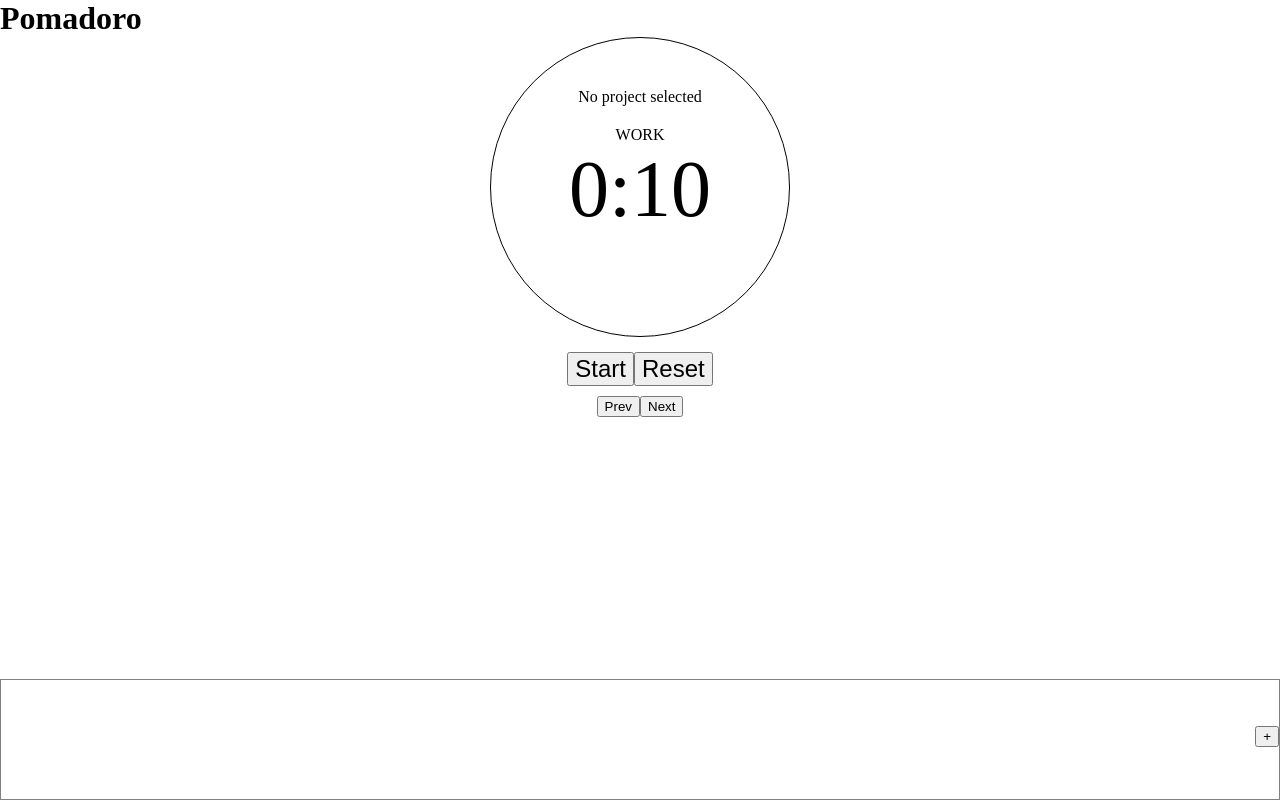
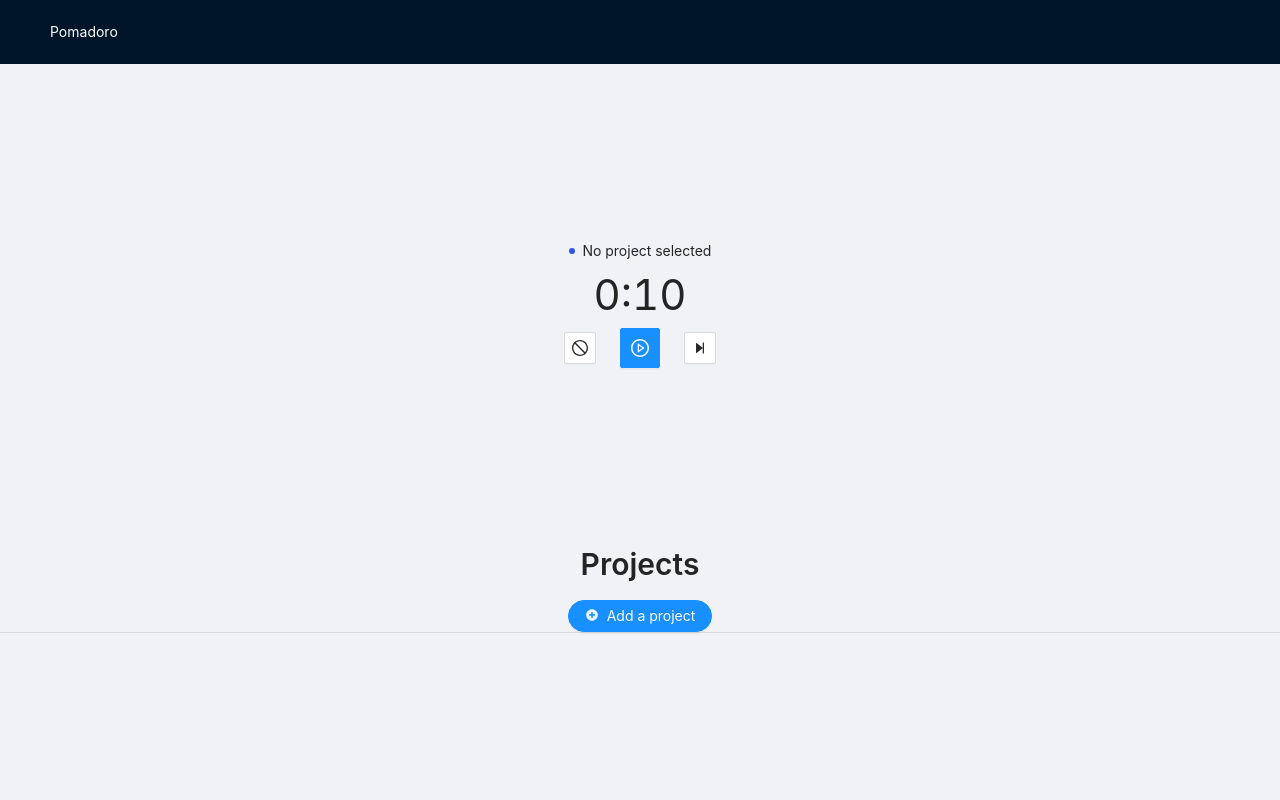
Before and after one commit to Furetur/pomadoro, a React (Vite) app: page / in a window 1280 px wide. Built offline with nearby package versions, Linux system fonts and the light colour scheme; the HTML template or start-up script is replaced by a standard one.

Commit message:
design partially done

```diff
--- a/src/App.tsx
+++ b/src/App.tsx
@@ -6,13 +6,26 @@ import Header from './components/Header/Header';
 import Main from './components/Main/Main';
 import AddProjectField from './components/ProjectsList/AddProjectField';
 import AddProjectButton from './components/ProjectsList/AddProjectButton';
+import 'antd/dist/antd.css';
+import {Layout, Typography, Row, Col} from 'antd';
+import MainTimer from './components/MainTimer/MainTimer';
 
 const App = (): ReactElement => {
 	return (
 		<mainStoreContext.Provider value={mainStore}>
-			<Header />
-			<Main />
-			<ProjectsList />
+			<Layout>
+				<Layout.Header>
+					<Typography style={{color: 'white'}}>Pomadoro</Typography>
+				</Layout.Header>
+				<Layout.Content>
+					<Row justify="center" align="middle" style={{height: '60vh'}}>
+						<Col>
+							<MainTimer />
+						</Col>
+					</Row>
+					<ProjectsList />
+				</Layout.Content>
+			</Layout>
 		</mainStoreContext.Provider>
 	);
 };
--- a/src/components/LoopTemplateEditor/TimerTemplateEditor.tsx
+++ b/src/components/LoopTemplateEditor/TimerTemplateEditor.tsx
@@ -2,6 +2,7 @@ import React, {ReactElement} from 'react';
 import TimerTemplate, {TimerType} from '../../models/templates/TimerTemplate';
 import {useObserver} from 'mobx-react';
 import Select from 'react-select';
+import {Radio, Slider} from 'antd';
 
 interface Props {
 	timerTemplate: TimerTemplate;
@@ -17,22 +18,35 @@ export default function TimerTemplateEditor({
 }: Props): ReactElement {
 	return useObserver(() => (
 		<div>
-			<Select
+			<Radio.Group
+				value={timerTemplate.type}
+				onChange={(event) => timerTemplate.updateType(event.target.value)}
+			>
+				<Radio.Button value="work">Work</Radio.Button>
+				<Radio.Button value="rest">Rest</Radio.Button>
+			</Radio.Group>
+			{/* <Select
 				value={options.find((option) => option.value === timerTemplate.type)}
 				options={options}
 				onChange={(option: {value: string}) =>
 					timerTemplate.updateType(option.value as TimerType)
 				}
+			/> */}
+			<Slider
+				tooltipVisible
+				min={1}
+				max={100}
+				defaultValue={20}
+				onChange={(value) => timerTemplate.updateDuration(value)}
 			/>
-
-			<input
+			{/* <input
 				type="number"
 				name="duration"
 				value={timerTemplate.duration}
 				onChange={(event) =>
 					timerTemplate.updateDuration(Number.parseInt(event.target.value, 10))
 				}
-			/>
+			/> */}
 		</div>
 	));
 }
--- a/src/components/MainTimer/MainTimer.tsx
+++ b/src/components/MainTimer/MainTimer.tsx
@@ -3,13 +3,32 @@ import TimerWatchFace from './TimerWatchFace';
 import {useObserver} from 'mobx-react';
 import mainStoreContext from '../../context/MainStoreContext';
 import MainTimerActions from './MainTimerActions';
+import {Row, Col, Typography} from 'antd';
+import ProjectTopBar from '../Project/ProjectTopBar';
+import formatSeconds from '../../utils/formatSeconds';
+import styled from 'styled-components';
+
+const ApproximatelyCenterVertically = styled.div`
+	margin-top: 30vh;
+`;
 
 export default function MainTimer(): ReactElement {
 	const mainStore = useContext(mainStoreContext);
 	return useObserver(() => (
-		<div>
-			<TimerWatchFace timer={mainStore.currentTimer} />
-			<MainTimerActions />
-		</div>
+		<>
+			<Row justify="center">
+				<Col>
+					<ProjectTopBar />
+				</Col>
+			</Row>
+			<Row justify="center">
+				<Col>
+					<TimerWatchFace timer={mainStore.currentTimer} />
+				</Col>
+			</Row>
+			<Row justify="center">
+				<MainTimerActions />
+			</Row>
+		</>
 	));
 }
--- a/src/components/MainTimer/MainTimerActions.tsx
+++ b/src/components/MainTimer/MainTimerActions.tsx
@@ -3,17 +3,20 @@ import mainStoreContext from '../../context/MainStoreContext';
 import {useObserver} from 'mobx-react';
 
 import './MainTimerActions.css';
+import {Button, Space, Row, Col, Popconfirm} from 'antd';
+import {
+	PlayCircleOutlined,
+	StopOutlined,
+	StepForwardOutlined,
+	PauseCircleTwoTone
+} from '@ant-design/icons';
 
 const LoopActions = () => {
 	const mainStore = useContext(mainStoreContext);
 	return useObserver(() => (
 		<div className="loop-actions">
-			<button type="button" onClick={() => mainStore.switchToPreviousTimer()}>
-				Prev
-			</button>
-			<button type="button" onClick={() => mainStore.switchToNextTimer()}>
-				Next
-			</button>
+			<Button onClick={() => mainStore.switchToPreviousTimer()}>Prev</Button>
+			<Button onClick={() => mainStore.switchToNextTimer()}>Next</Button>
 		</div>
 	));
 };
@@ -21,30 +24,73 @@ const LoopActions = () => {
 const CurrentTimerActions = (): ReactElement => {
 	const mainStore = useContext(mainStoreContext);
 	return useObserver(() => (
-		<div className="current-timer-actions">
+		// <Row>
+		// 	<Col span={8}>
+		// 		<Button
+		// 			icon={<StopOutlined />}
+		// 			shape="circle-outline"
+		// 			onClick={() => mainStore.resetTimer()}
+		// 		/>
+		// 	</Col>
+		// 	<Col span={8}>
+		// 		<Button
+		// 			type="primary"
+		// 			icon={<PlayCircleOutlined />}
+		// 			shape="circle-outline"
+		// 			size="large"
+		// 			onClick={() => mainStore.startTimer()}
+		// 		/>
+		// 	</Col>
+		// 	<Col span={8}>
+		// 		<Button
+		// 			icon={<StepForwardOutlined />}
+		// 			shape="circle-outline"
+		// 			onClick={() => mainStore.switchToNextTimer()}
+		// 		/>
+		// 	</Col>
+		// </Row>
+		<Space align="center" size="large" direction="horizontal">
+			<Popconfirm
+				title="Are you sure you want to stop the timer"
+				okText="Yes"
+				cancelText="No"
+				onConfirm={() => mainStore.resetTimer()}
+			>
+				<Button icon={<StopOutlined />} shape="circle-outline" />
+			</Popconfirm>
+
 			{mainStore.isTicking ? (
-				<button type="button" onClick={() => mainStore.stopTimer()}>
-					Stop
-				</button>
+				<Button
+					type="primary"
+					icon={<PauseCircleTwoTone />}
+					shape="circle-outline"
+					size="large"
+					onClick={() => mainStore.stopTimer()}
+				/>
 			) : (
-				<>
-					<button type="button" onClick={() => mainStore.startTimer()}>
-						Start
-					</button>
-					<button type="button" onClick={() => mainStore.resetTimer()}>
-						Reset
-					</button>
-				</>
+				<Button
+					type="primary"
+					icon={<PlayCircleOutlined />}
+					shape="circle-outline"
+					size="large"
+					onClick={() => mainStore.startTimer()}
+				/>
 			)}
-		</div>
+			<Popconfirm
+				title="Are you sure you want to stop the timer and continue to the next one"
+				okText="Yes"
+				cancelText="No"
+				onConfirm={() => mainStore.switchToNextTimer()}
+			>
+				<Button
+					icon={<StepForwardOutlined />}
+					shape="circle-outline"
+				/>
+			</Popconfirm>
+		</Space>
 	));
 };
 
 export default function MainTimerActions(): ReactElement {
-	return useObserver(() => (
-		<div className="timer-actions">
-			<CurrentTimerActions />
-			<LoopActions />
-		</div>
-	));
+	return useObserver(() => <CurrentTimerActions />);
 }
--- a/src/components/MainTimer/TimerWatchFace.tsx
+++ b/src/components/MainTimer/TimerWatchFace.tsx
@@ -4,21 +4,21 @@ import Timer from '../../models/Timer';
 import './TimerWatchFace.css';
 import formatSeconds from '../../utils/formatSeconds';
 import ProjectTopBar from '../Project/ProjectTopBar';
+import {Typography, Row, Col} from 'antd';
+import styled from 'styled-components';
 
 interface Props {
 	timer: Timer;
 }
 
+const BigText = styled.span`
+	font-size: 3em;
+`;
+
 export default function TimerWatchFace({timer}: Props): ReactElement {
 	return useObserver(() => (
-		<div className="timer-watch-face">
-			<div className="timer-watch-face-content">
-				<ProjectTopBar />
-				<div className="main-timer-type">{timer.type}</div>
-				<div className="main-timer-digits">
-					{formatSeconds(timer.secondsRemaining)}
-				</div>
-			</div>
-		</div>
+		<Typography.Text>
+			<BigText>{formatSeconds(timer.secondsRemaining)}</BigText>
+		</Typography.Text>
 	));
 }
--- a/src/components/Project/ProjectTopBar.tsx
+++ b/src/components/Project/ProjectTopBar.tsx
@@ -1,15 +1,14 @@
 import React, {ReactElement, useContext} from 'react';
 import {useObserver} from 'mobx-react';
 import mainStoreContext from '../../context/MainStoreContext';
+import {Badge} from 'antd';
 
 export default function ProjectTopBar(): ReactElement {
 	const mainStore = useContext(mainStoreContext);
 	return useObserver(() => (
-		<div className="project-top-bar">
-			<span className="project-badge" />
-			<span className="project-name">
-				{mainStore.currentProject?.name || 'No project selected'}
-			</span>
-		</div>
+		<Badge
+			color="geekblue"
+			text={mainStore.currentProject?.name || 'No project selected'}
+		/>
 	));
 }
--- a/src/components/ProjectsList/AddProjectButton.tsx
+++ b/src/components/ProjectsList/AddProjectButton.tsx
@@ -2,6 +2,8 @@ import React, {useContext} from 'react';
 import mainStoreContext from '../../context/MainStoreContext';
 import {useObserver} from 'mobx-react';
 import Project from '../../models/Project';
+import {Button} from 'antd';
+import {PlusCircleTwoTone} from '@ant-design/icons';
 
 interface Props {
 	onAddProject: (project: Project) => void;
@@ -16,11 +18,19 @@ const AddProjectButton = ({onAddProject}: Props) => {
 	};
 
 	return useObserver(() => (
-		<div>
-			<button type="button" onClick={onClick}>
-				+
-			</button>
-		</div>
+		<Button
+			type="primary"
+			shape="round"
+			icon={<PlusCircleTwoTone />}
+			onClick={onClick}
+		>
+			Add a project
+		</Button>
+		// <div>
+		// 	<button type="button" onClick={onClick}>
+		// 		+
+		// 	</button>
+		// </div>
 	));
 };
 
--- a/src/components/ProjectsList/ProjectsList.tsx
+++ b/src/components/ProjectsList/ProjectsList.tsx
@@ -7,29 +7,44 @@ import AddProjectButton from './AddProjectButton';
 import './ProjectsList.css';
 import RightAllignedHorizontalList from '../RightAllignedHorizontalList/RightAllignedHorizontalList';
 import FancyList from '../FancyList/FancyList';
+import {List, Collapse, Col, Typography, Row} from 'antd';
+import LoopTemplateEditor from '../LoopTemplateEditor/LoopTemplateEditor';
+import ProjectListItemActions from './ProjectListItemActions';
 
 export default function ProjectsList(): ReactElement {
 	const [editingProjectId, setEditingProjectId] = useState(null);
 	const mainStore = useContext(mainStoreContext);
 	return useObserver(() => (
-		<section className="project-list-section">
-			<RightAllignedHorizontalList>
-				<li>
+		<>
+			<Row justify="center">
+				<Col>
+					<Typography.Title level={2}>Projects</Typography.Title>
+				</Col>
+			</Row>
+			<Row justify="center">
+				<Col>
 					<AddProjectButton
 						onAddProject={(project) => setEditingProjectId(project.id)}
 					/>
-				</li>
-			</RightAllignedHorizontalList>
-			<FancyList>
+				</Col>
+			</Row>
+			<Collapse accordion>
 				{mainStore.projects.map((project) => (
-					<ProjectListItem
+					<Collapse.Panel
 						key={project.id}
-						project={project}
-						fullCard={project.id === editingProjectId}
-						onEdit={() => setEditingProjectId(project.id)}
-					/>
+						header={
+							<Typography.Text
+								editable={{onChange: (string) => project.setName(string)}}
+							>
+								{project.name}
+							</Typography.Text>
+						}
+						extra={<ProjectListItemActions project={project} />}
+					>
+						<LoopTemplateEditor loopTemplate={project.loopTemplate} />
+					</Collapse.Panel>
 				))}
-			</FancyList>
-		</section>
+			</Collapse>
+		</>
 	));
 }
```
Also changed, not shown: package.json (+7 -1 lines), src/WatchFace/WatchFace.tsx (added, +15 -0 lines), 2 other files (tests, documents, lock files or other folders).
